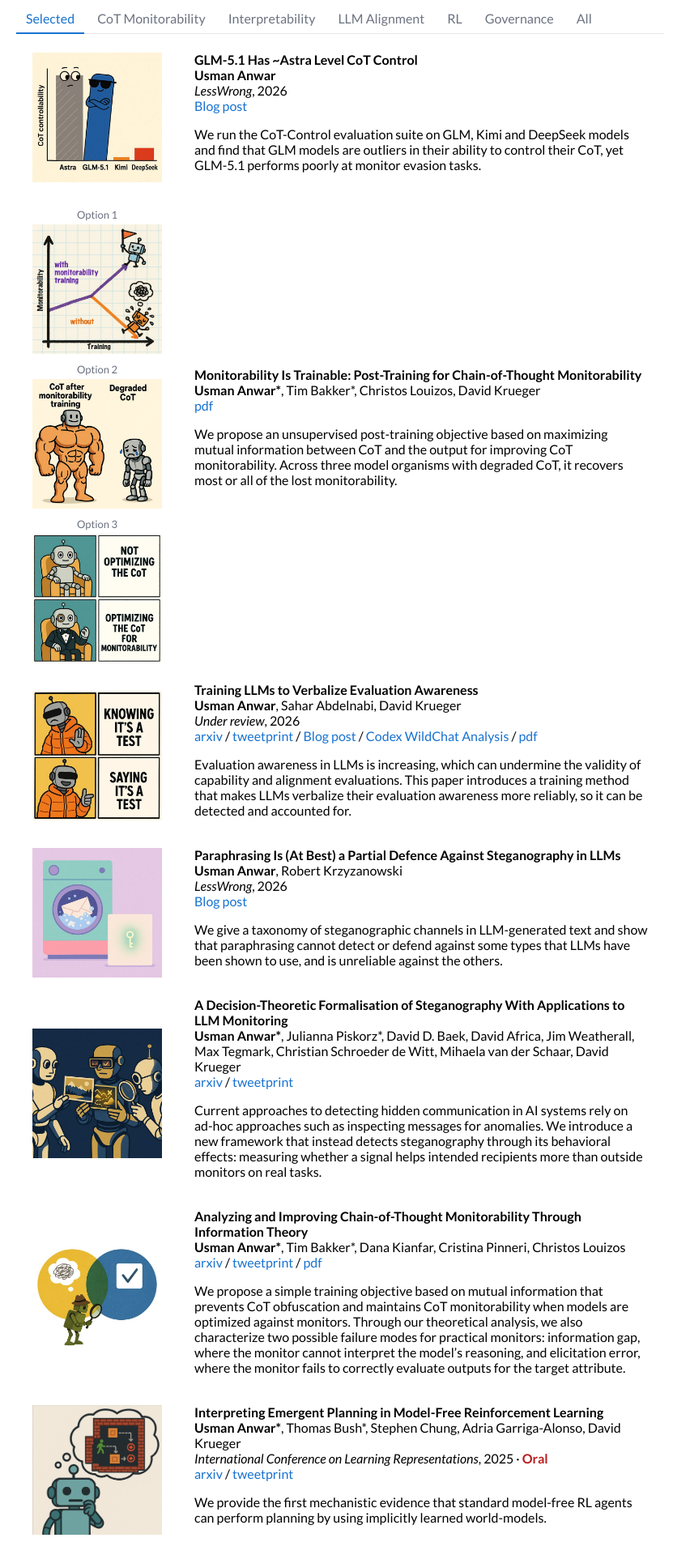
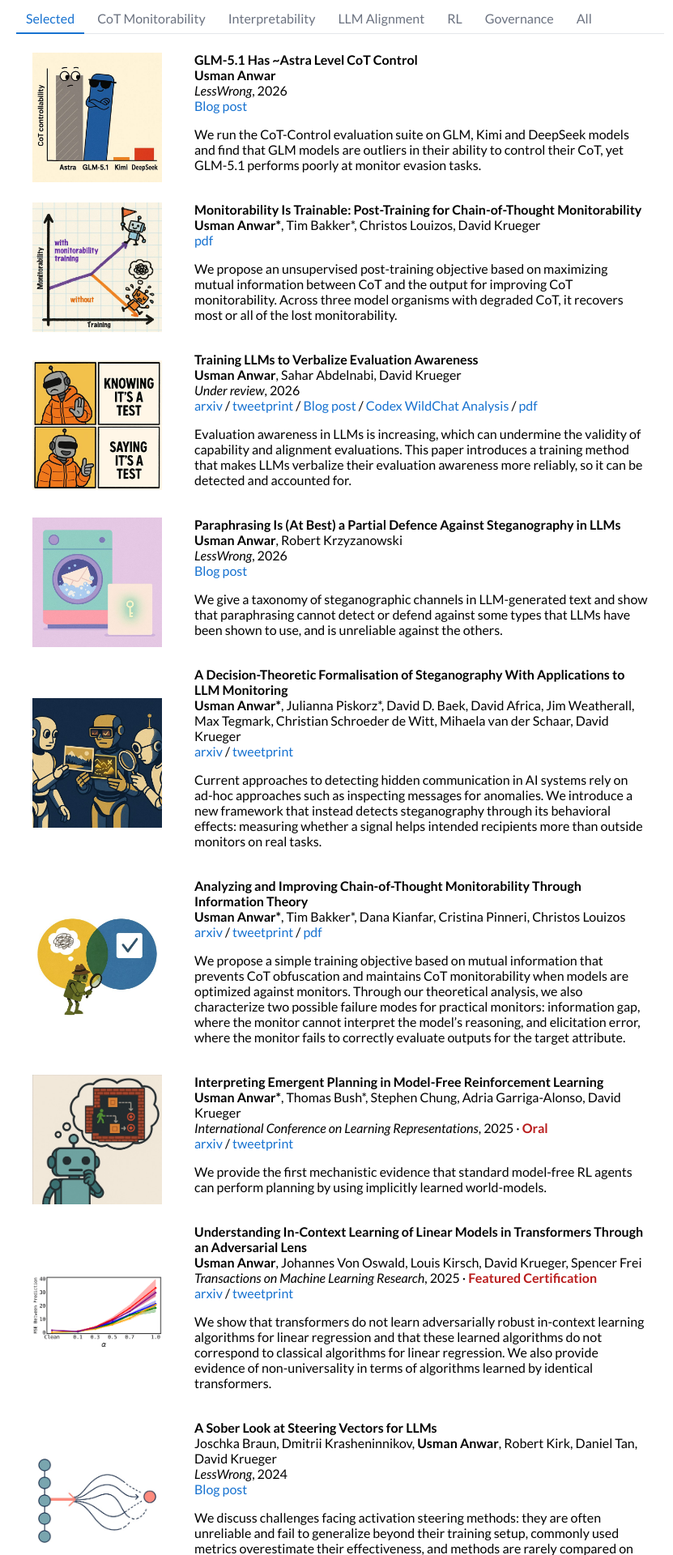
Before and after one commit to uzman-anwar/uzman-anwar.github.io, a Jekyll site: the page built from _posts/blog/2026-10-19-glm-cot-control.markdown, in a window 1280 px wide. Shown: the part 513-2433 px from the top of the page at 81% size, without its empty margins (220-1051 px from the left). Built offline with Jekyll 4.4.1, drawn with Linux system fonts in a browser that asks for light colours.

Commit message:
Keep the line chart for the monitorability-is-trainable thumbnail
Remove the two meme alternatives and the temporary image_options code.

Co-Authored-By: Claude Opus 5.5 (1M context) <noreply@anthropic.com>

```diff
--- a/_layouts/default.html
+++ b/_layouts/default.html
@@ -167,12 +167,7 @@
           <tr data-topics="{{ post.topics | join: ' ' }}">
             <td style="padding:2.5%;padding-bottom:0;width:25%;vertical-align:middle;min-width:120px">
               {% if post.image %}
-              {% if post.image_options %}<p class="image-option">Option 1</p>{% endif %}
               <img src="{{post.image}}" alt="project1 image" style="width:auto; height:auto; max-width:100%;" />
-              {% for option in post.image_options %}
-              <p class="image-option">Option {{ forloop.index | plus: 1 }}</p>
-              <img src="{{ option }}" alt="Alternative thumbnail" style="width:auto; height:auto; max-width:100%;" />
-              {% endfor %}
               {% endif %}
             </td>
             <td style="padding:2.5%;padding-bottom:0;width:75%;vertical-align:middle">
--- a/_posts/conference/2026-10-01-post-training-monitorability.markdown
+++ b/_posts/conference/2026-10-01-post-training-monitorability.markdown
@@ -3,10 +3,6 @@ layout: post
 title: "Monitorability Is Trainable: Post-Training for Chain-of-Thought Monitorability"
 date: 2026-10-01 09:00:00
 image: /papers/post-training-monitorability/illustration.jpg
-# Temporary: alternative thumbnails shown under the main one while choosing
-image_options:
-  - /papers/post-training-monitorability/option-buff.jpg
-  - /papers/post-training-monitorability/option-tuxedo.jpg
 categories: conference
 topics: [selected, cot-monitorability]
 author: "Usman Anwar"
--- a/style.scss
+++ b/style.scss
@@ -142,14 +142,6 @@ strong.award {
   color: #b91c1c;
 }
 
-/* Labels for alternative thumbnails shown while choosing one (image_options) */
-p.image-option {
-  margin: 8px 0 4px 0;
-  font-size: 13px;
-  color: #6b7280;
-  text-align: center;
-}
-
 /* Sections below the publication list */
 h2.section-heading {
   display: block;
```
Also changed, not shown: papers/post-training-monitorability/option-buff.jpg (deleted), papers/post-training-monitorability/option-tuxedo.jpg (deleted).
